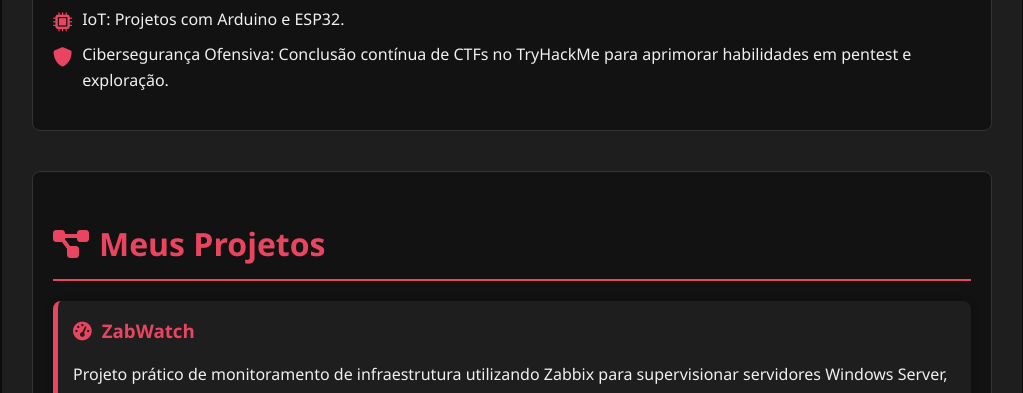
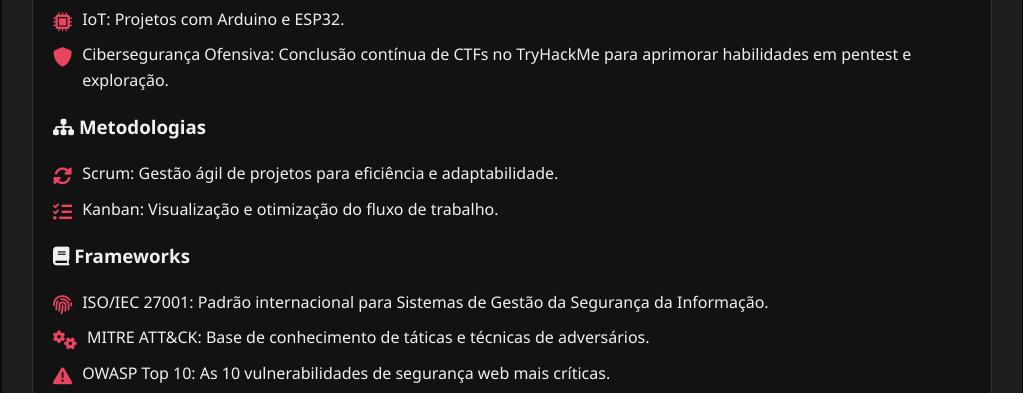
Before and after one commit to antonioethicalhacker/html-rt, a plain HTML site: page index.html in a window 1280 px wide. Shown: the part 1217-1610 px from the top of the page, without its empty margins (128-1151 px from the left). Drawn offline with Linux system fonts and the light colour scheme.

Commit message:
<update>: Added new topics

```diff
--- a/index.html
+++ b/index.html
@@ -226,6 +226,21 @@
                 <li><i class="fas fa-microchip"></i> IoT: Projetos com Arduino e ESP32.</li>
                 <li><i class="fas fa-shield-alt"></i> Cibersegurança Ofensiva: Conclusão contínua de CTFs no TryHackMe para aprimorar habilidades em pentest e exploração.</li>
             </ul>
+
+            <h3><i class="fas fa-sitemap"></i> Metodologias</h3>
+            <ul>
+                <li><i class="fas fa-sync-alt"></i> Scrum: Gestão ágil de projetos para eficiência e adaptabilidade.</li>
+                <li><i class="fas fa-tasks"></i> Kanban: Visualização e otimização do fluxo de trabalho.</li>
+            </ul>
+
+            <h3><i class="fas fa-book"></i> Frameworks</h3>
+            <ul>
+                <li><i class="fas fa-fingerprint"></i> ISO/IEC 27001: Padrão internacional para Sistemas de Gestão da Segurança da Informação.</li>
+                <li><i class="fas fa-cogs"></i> MITRE ATT&CK: Base de conhecimento de táticas e técnicas de adversários.</li>
+                <li><i class="fas fa-exclamation-triangle"></i> OWASP Top 10: As 10 vulnerabilidades de segurança web mais críticas.</li>
+                <li><i class="fas fa-file-contract"></i> PTES (Penetration Testing Execution Standard): Guia de referência para testes de invasão.</li>
+                <li><i class="fas fa-clipboard-list"></i> OSSTMM (Open Source Security Testing Methodology Manual): Metodologia abrangente para testes de segurança.</li>
+            </ul>
         </section>
 
         <section id="projects">
```
